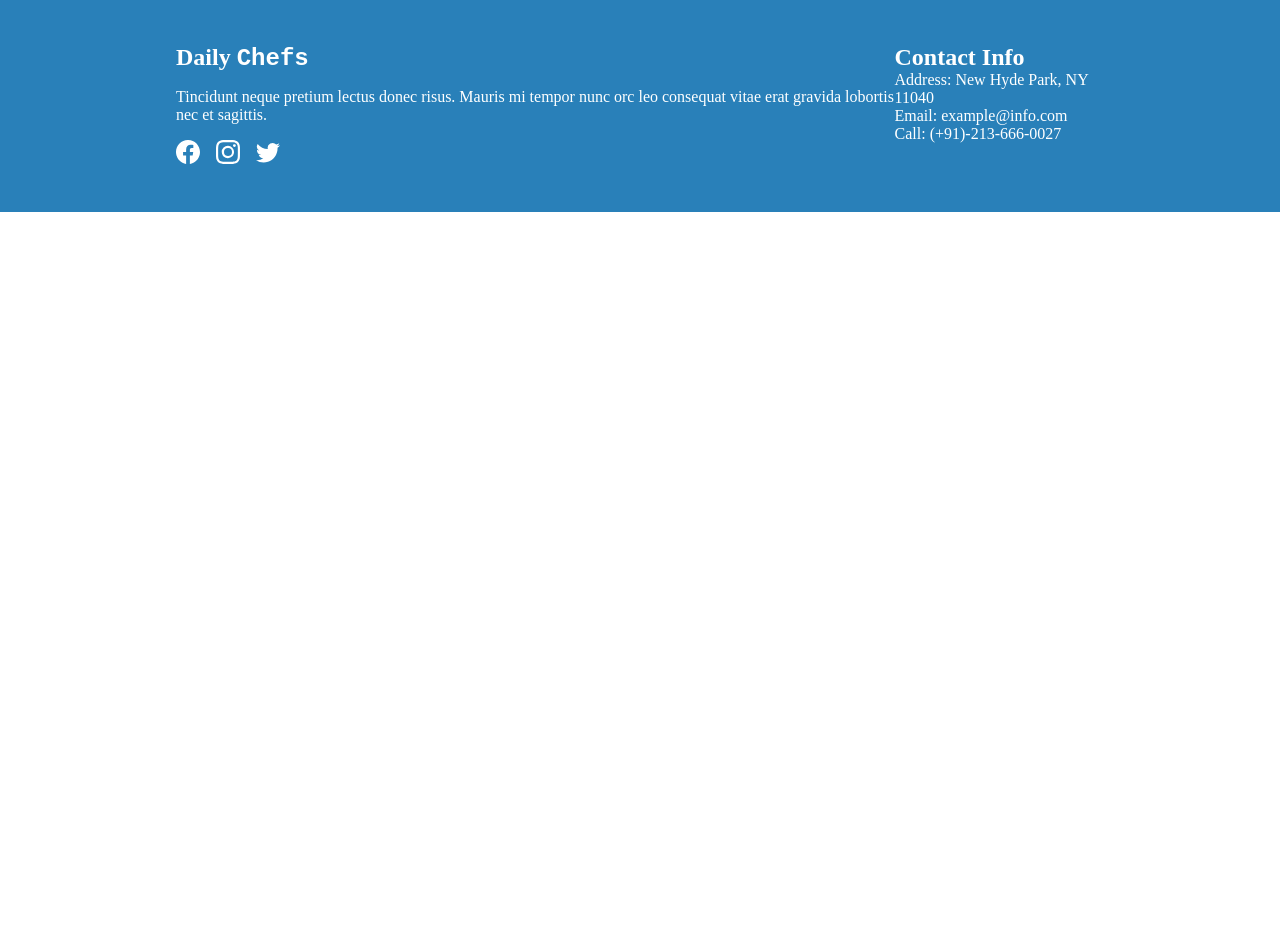
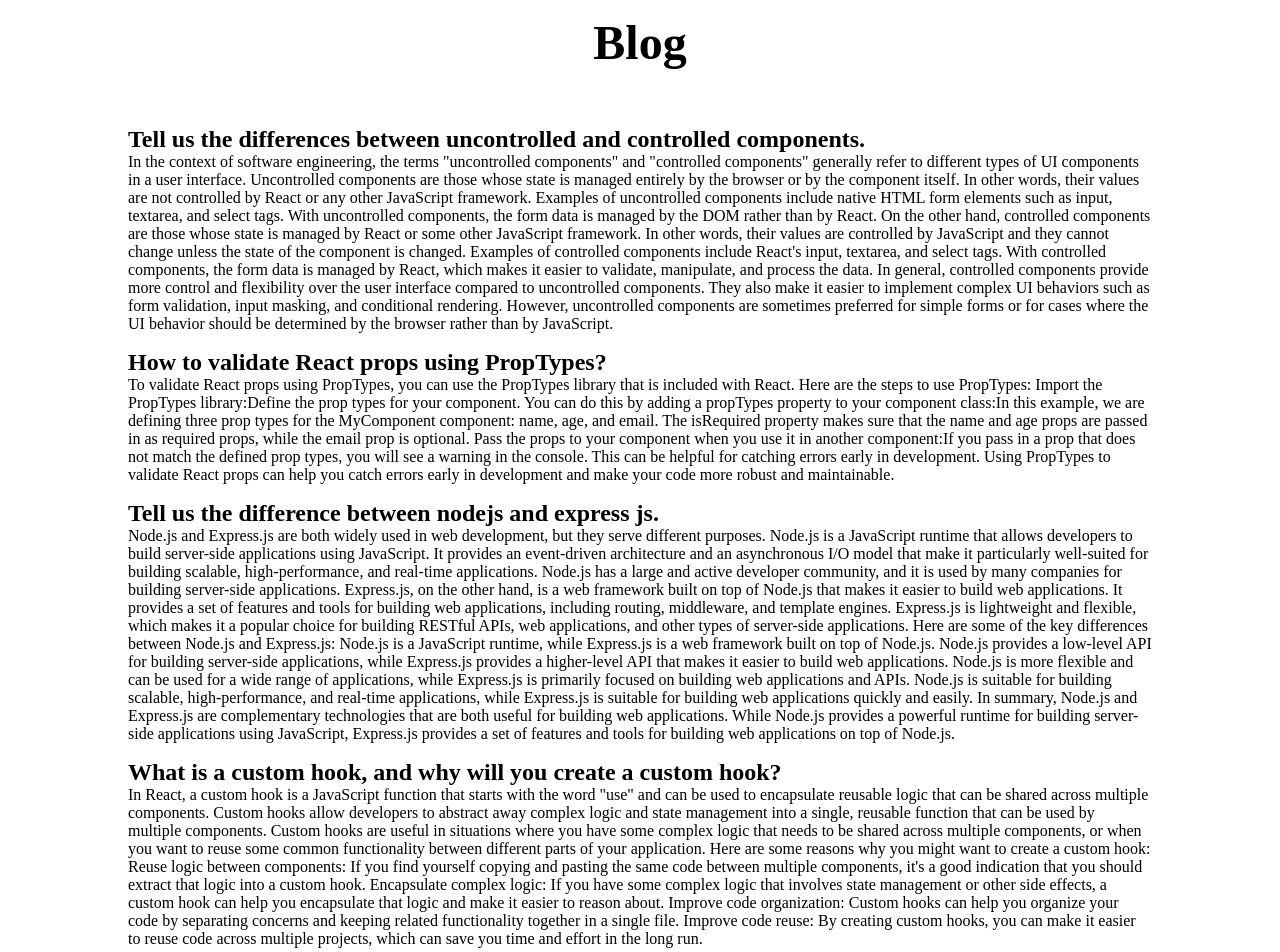
Before and after one commit to Anuwar-Hosain/daily-chefs-client-done, a React app: page /blog in a window 1280 px wide. Shown: the part 100-1052 px from the top of the page. Before the commit the page ends 800 px from the top, so only its background shows below. Built offline with nearby package versions, Linux system fonts and the light colour scheme; no server answers; the HTML template or start-up script is replaced by a standard one.

Commit message:
title done

```diff
--- a/src/Components/Blog/Blog.css
+++ b/src/Components/Blog/Blog.css
@@ -0,0 +1,8 @@
+.blog > h1 {
+  text-align: center;
+  font-size: 48px;
+  margin: 56px auto;
+}
+.blog > div {
+  margin-bottom: 16px;
+}
--- a/src/Components/Blog/Blog.jsx
+++ b/src/Components/Blog/Blog.jsx
@@ -3,9 +3,116 @@ import "./Blog.css";
 
 const Blog = () => {
   return (
-    <div>
+    <section className="size blog">
       <h1>Blog</h1>
-    </div>
+      <div>
+        <h2>
+          Tell us the differences between uncontrolled and controlled
+          components.
+        </h2>
+        <p>
+          In the context of software engineering, the terms "uncontrolled
+          components" and "controlled components" generally refer to different
+          types of UI components in a user interface. Uncontrolled components
+          are those whose state is managed entirely by the browser or by the
+          component itself. In other words, their values are not controlled by
+          React or any other JavaScript framework. Examples of uncontrolled
+          components include native HTML form elements such as input, textarea,
+          and select tags. With uncontrolled components, the form data is
+          managed by the DOM rather than by React. On the other hand, controlled
+          components are those whose state is managed by React or some other
+          JavaScript framework. In other words, their values are controlled by
+          JavaScript and they cannot change unless the state of the component is
+          changed. Examples of controlled components include React's input,
+          textarea, and select tags. With controlled components, the form data
+          is managed by React, which makes it easier to validate, manipulate,
+          and process the data. In general, controlled components provide more
+          control and flexibility over the user interface compared to
+          uncontrolled components. They also make it easier to implement complex
+          UI behaviors such as form validation, input masking, and conditional
+          rendering. However, uncontrolled components are sometimes preferred
+          for simple forms or for cases where the UI behavior should be
+          determined by the browser rather than by JavaScript.
+        </p>
+      </div>
+      <div>
+        <h2>How to validate React props using PropTypes?</h2>
+        <p>
+          To validate React props using PropTypes, you can use the PropTypes
+          library that is included with React. Here are the steps to use
+          PropTypes: Import the PropTypes library:Define the prop types for your
+          component. You can do this by adding a propTypes property to your
+          component class:In this example, we are defining three prop types for
+          the MyComponent component: name, age, and email. The isRequired
+          property makes sure that the name and age props are passed in as
+          required props, while the email prop is optional. Pass the props to
+          your component when you use it in another component:If you pass in a
+          prop that does not match the defined prop types, you will see a
+          warning in the console. This can be helpful for catching errors early
+          in development. Using PropTypes to validate React props can help you
+          catch errors early in development and make your code more robust and
+          maintainable.
+        </p>
+      </div>
+      <div>
+        <h2>Tell us the difference between nodejs and express js.</h2>
+        <p>
+          Node.js and Express.js are both widely used in web development, but
+          they serve different purposes. Node.js is a JavaScript runtime that
+          allows developers to build server-side applications using JavaScript.
+          It provides an event-driven architecture and an asynchronous I/O model
+          that make it particularly well-suited for building scalable,
+          high-performance, and real-time applications. Node.js has a large and
+          active developer community, and it is used by many companies for
+          building server-side applications. Express.js, on the other hand, is a
+          web framework built on top of Node.js that makes it easier to build
+          web applications. It provides a set of features and tools for building
+          web applications, including routing, middleware, and template engines.
+          Express.js is lightweight and flexible, which makes it a popular
+          choice for building RESTful APIs, web applications, and other types of
+          server-side applications. Here are some of the key differences between
+          Node.js and Express.js: Node.js is a JavaScript runtime, while
+          Express.js is a web framework built on top of Node.js. Node.js
+          provides a low-level API for building server-side applications, while
+          Express.js provides a higher-level API that makes it easier to build
+          web applications. Node.js is more flexible and can be used for a wide
+          range of applications, while Express.js is primarily focused on
+          building web applications and APIs. Node.js is suitable for building
+          scalable, high-performance, and real-time applications, while
+          Express.js is suitable for building web applications quickly and
+          easily. In summary, Node.js and Express.js are complementary
+          technologies that are both useful for building web applications. While
+          Node.js provides a powerful runtime for building server-side
+          applications using JavaScript, Express.js provides a set of features
+          and tools for building web applications on top of Node.js.
+        </p>
+      </div>
+      <div>
+        <h2>What is a custom hook, and why will you create a custom hook?</h2>
+        <p>
+          In React, a custom hook is a JavaScript function that starts with the
+          word "use" and can be used to encapsulate reusable logic that can be
+          shared across multiple components. Custom hooks allow developers to
+          abstract away complex logic and state management into a single,
+          reusable function that can be used by multiple components. Custom
+          hooks are useful in situations where you have some complex logic that
+          needs to be shared across multiple components, or when you want to
+          reuse some common functionality between different parts of your
+          application. Here are some reasons why you might want to create a
+          custom hook: Reuse logic between components: If you find yourself
+          copying and pasting the same code between multiple components, it's a
+          good indication that you should extract that logic into a custom hook.
+          Encapsulate complex logic: If you have some complex logic that
+          involves state management or other side effects, a custom hook can
+          help you encapsulate that logic and make it easier to reason about.
+          Improve code organization: Custom hooks can help you organize your
+          code by separating concerns and keeping related functionality together
+          in a single file. Improve code reuse: By creating custom hooks, you
+          can make it easier to reuse code across multiple projects, which can
+          save you time and effort in the long run.
+        </p>
+      </div>
+    </section>
   );
 };
 
--- a/src/Components/Header/Header.jsx
+++ b/src/Components/Header/Header.jsx
@@ -7,6 +7,7 @@ import ActiveLink from "../ActiveLink/ActiveLink";
 
 const Header = () => {
   const { user, logOut } = useContext(AuthContext);
+  console.log(user?.email);
 
   const handleLogOut = () => {
     logOut()
@@ -35,7 +36,7 @@ const Header = () => {
               <li>
                 {user && (
                   <Link to="/">
-                    <BsPersonCircle></BsPersonCircle>
+                    <BsPersonCircle title={user?.email}> </BsPersonCircle>
                   </Link>
                 )}
               </li>
```
